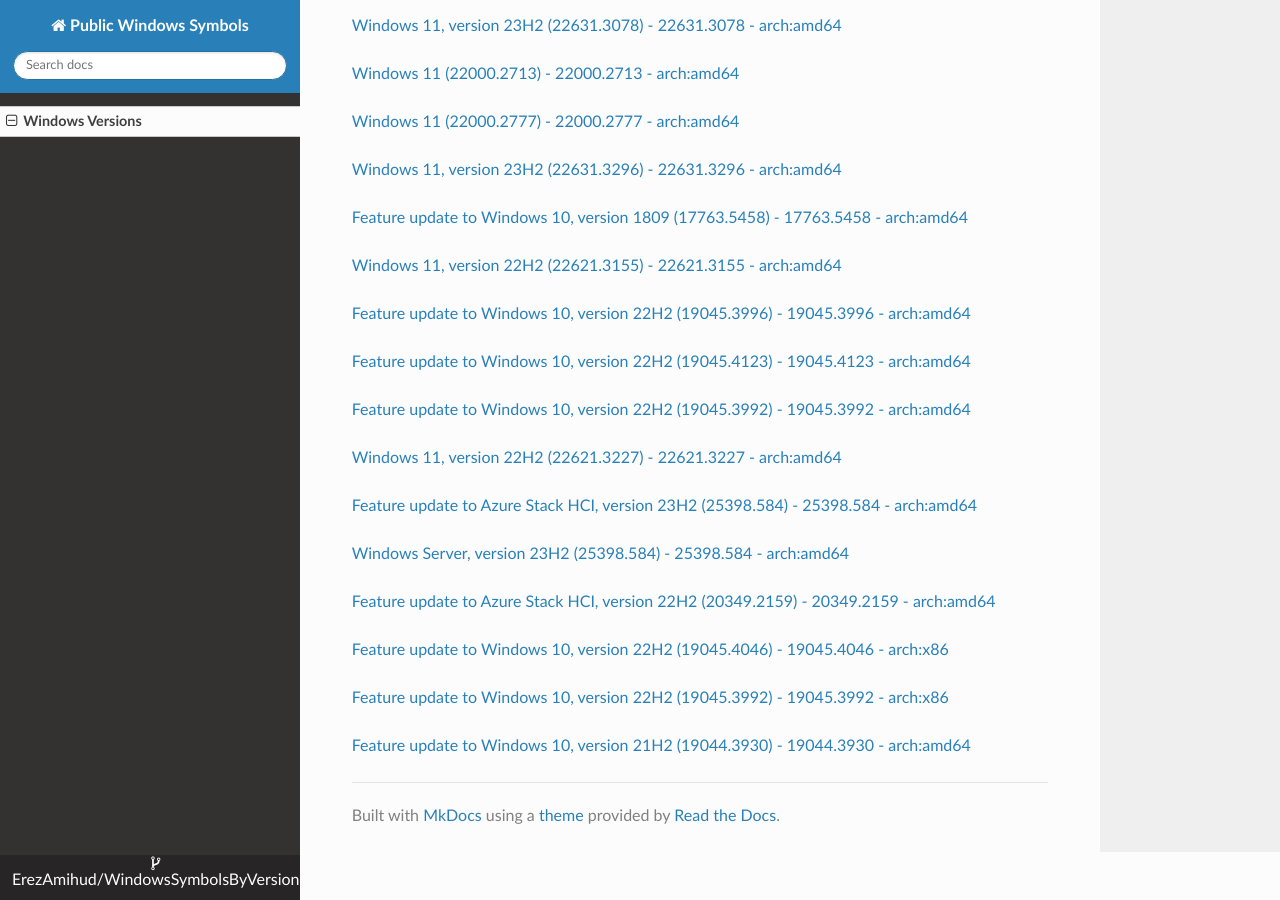
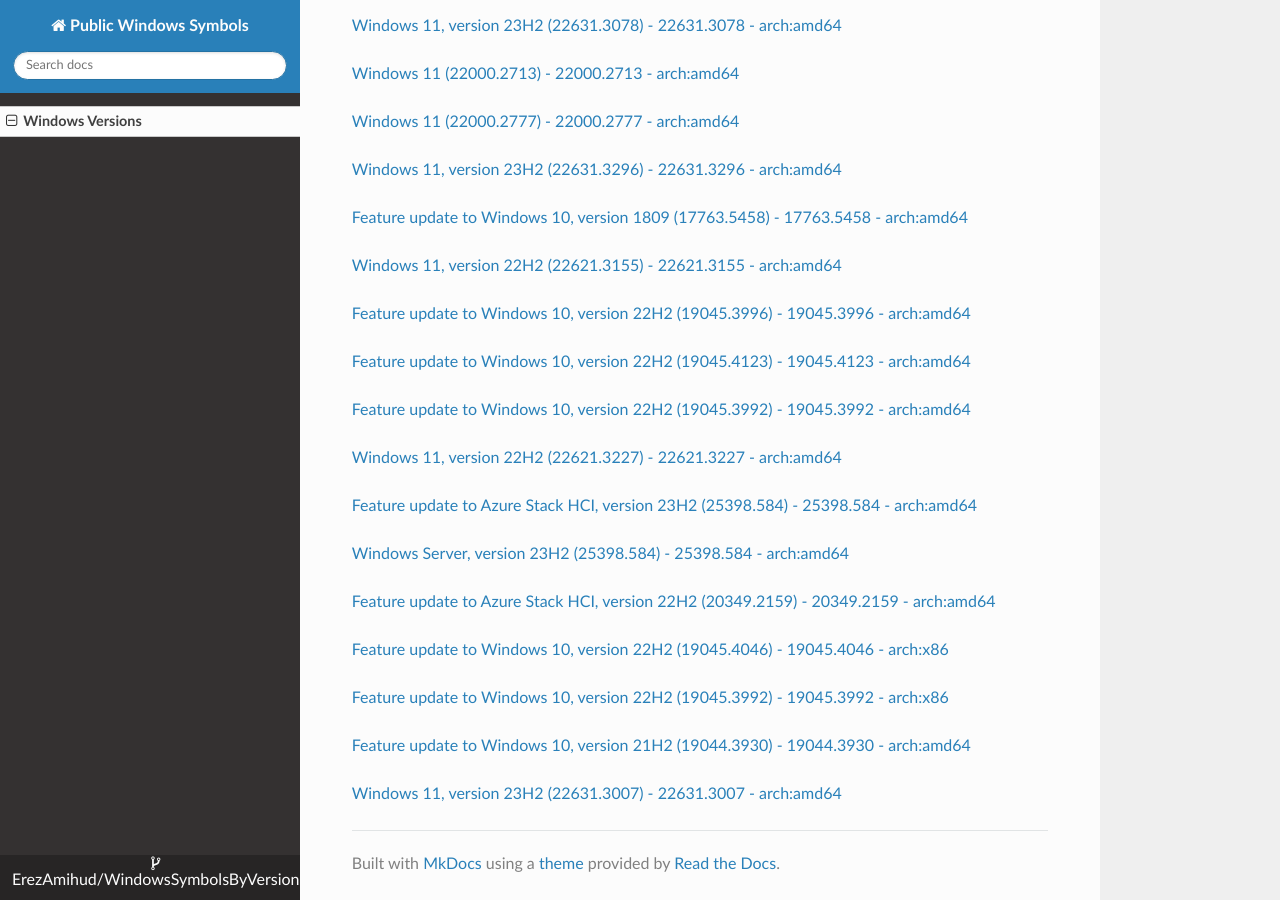
Before and after one commit to ErezAmihud/WindowsSymbolsByVersion, an MkDocs documentation site: the page built from docs/index.md, in a window 1280 px wide and 900 px high, scrolled down 19085 px. Built offline with MkDocs 1.6.1, drawn with Linux system fonts in a browser that asks for light colours; nearby versions of some CDN libraries.

Commit message:
Automated commit, add manifest for b46a1232-2383-4626-946c-2d78dee5d557

```diff
--- a/docs/index.md
+++ b/docs/index.md
@@ -1054,3 +1054,6 @@
 
 
 [Feature update to Windows 10, version 21H2 (19044.3930) - 19044.3930 - arch:amd64](https://github.com/ErezAmihud/WindowsSymbolsByVersion/blob/main/manifests/6990cf1d-3de8-437b-b220-119e6fca515f.manifest)
+
+
+[Windows 11, version 23H2 (22631.3007) - 22631.3007 - arch:amd64](https://github.com/ErezAmihud/WindowsSymbolsByVersion/blob/main/manifests/b46a1232-2383-4626-946c-2d78dee5d557.manifest)
```
Also changed, not shown: process_builds.json (+1 -1 lines), 1 other file.
